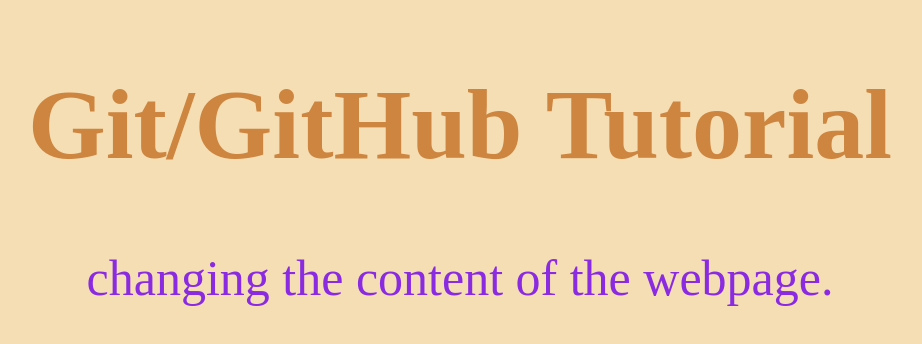
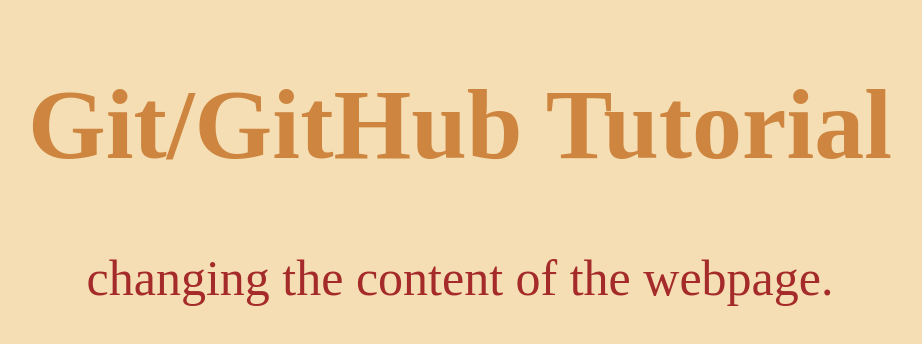
Before and after one commit to allham/demo-repo, a plain HTML site: page index.html in a window 1280 px wide. Shown: the whole page, without its empty margins (180-1102 px from the left). Drawn offline with Linux system fonts and the light colour scheme.

Commit message:
color change

```diff
--- a/style.css
+++ b/style.css
@@ -7,6 +7,6 @@
     color: peru;
 }
 p {
-    color:blueviolet;
+    color: brown;
 
 }
```
